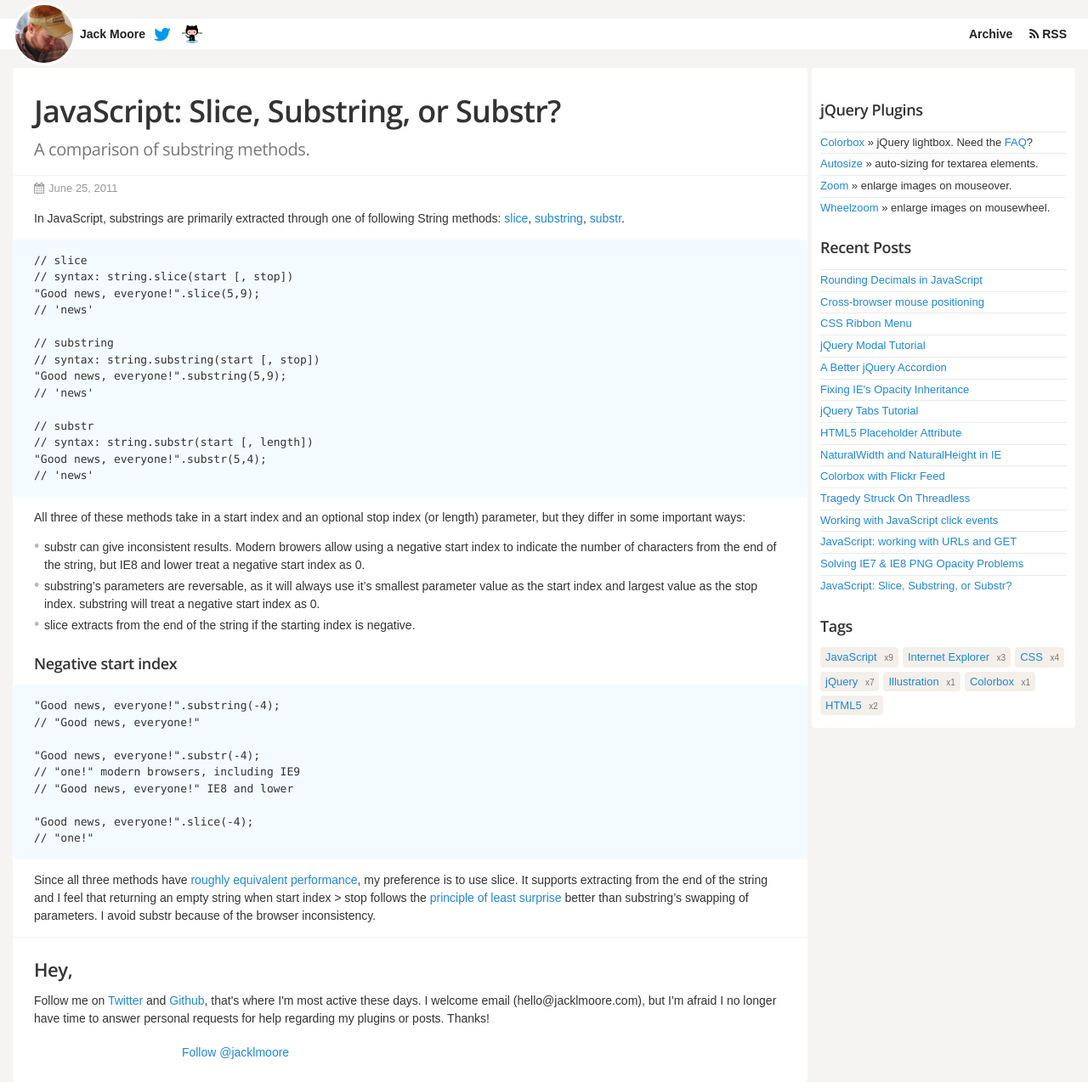
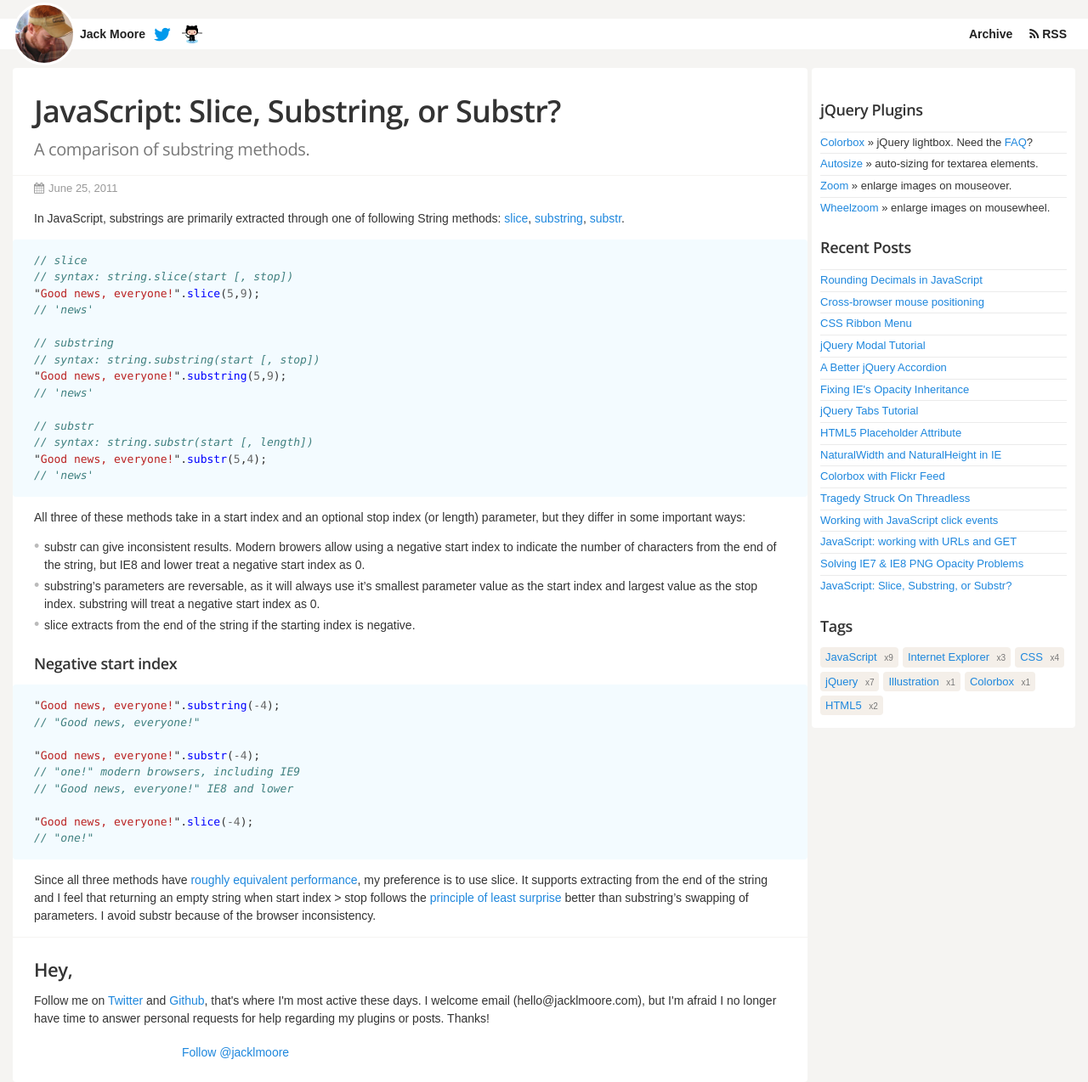
Before and after one commit to jackmoore/jackmoore.github.io, a Jekyll site: the page built from _posts/2011-06-25-substring-substr-slice-javascript.md, in a window 1280 px wide. Shown: the whole page at 85% size. Built offline with Jekyll 4.4.1, drawn with Linux system fonts in a browser that asks for light colours; Markdown is read by kramdown in place of the engine named in the settings; comment, search, counter and statistics services are not loaded; grey boxes are pictures that could not be loaded.

Commit message:
formatting

````diff
--- a/_posts/2011-06-25-substring-substr-slice-javascript.md
+++ b/_posts/2011-06-25-substring-substr-slice-javascript.md
@@ -10,7 +10,7 @@
 [substring](https://developer.mozilla.org/en/JavaScript/Reference/Global_Objects/String/substring),
 [substr](https://developer.mozilla.org/en/JavaScript/Reference/Global_Objects/String/substr).
 
-```
+```javascript
 // slice
 // syntax: string.slice(start [, stop])
 "Good news, everyone!".slice(5,9);
@@ -35,7 +35,7 @@
 
 ### Negative start index
 
-```
+```javascript
 "Good news, everyone!".substring(-4);
 // "Good news, everyone!"
 
````
Also changed, not shown: autosize.md (+1 -1 lines), colorbox-faq.md (+1 -1 lines).
